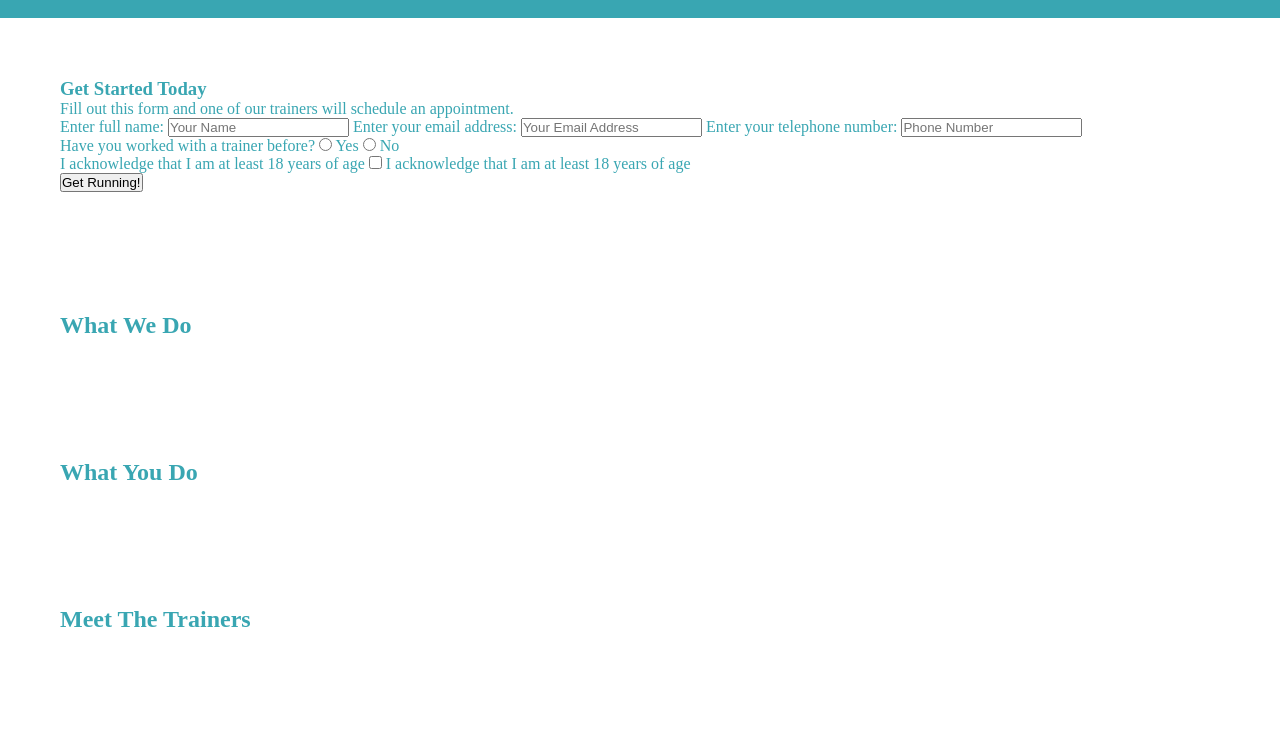
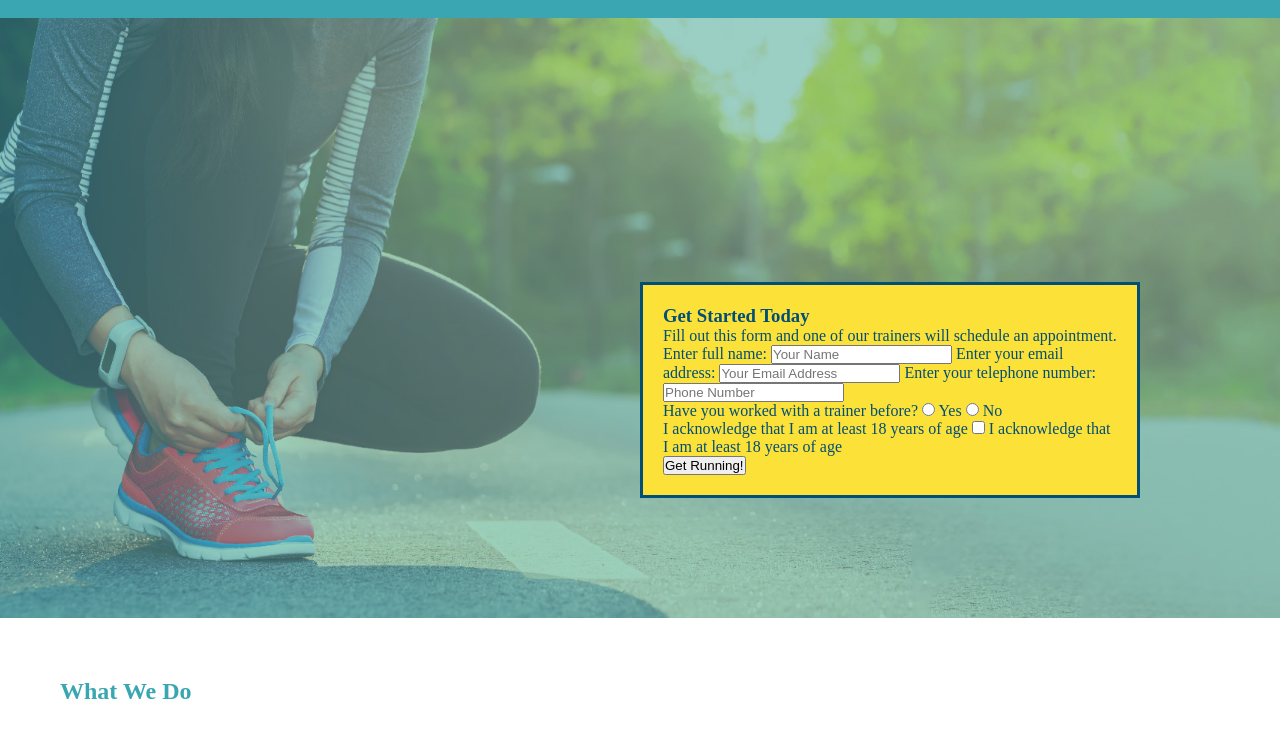
Before and after one commit to CullerWhale/run-buddy, a plain HTML site: page index.html in a window 1280 px wide. Shown: the part 64-800 px from the top of the page. Drawn offline with Linux system fonts and the light colour scheme.

Commit message:
checkpoint

```diff
--- a/assets/css/style.css
+++ b/assets/css/style.css
@@ -3,7 +3,6 @@
     padding: 0;
     box-sizing: border-box;
 }
-
 
 body {
     /*comment*/
@@ -71,5 +70,30 @@ footer a {
 }
 
 section {
+    padding:60px;
+}
+
+/* Hero Style Start */
+.hero {
     padding: 60px;
+    background-image: url("../images/hero-bg.jpg");
+    height: 600px;
+    background-size: cover;
+    background-position: center;
+    position: relative;
 }
+/* Hero Style End */
+
+.hero-form {
+    background-color: #fce138;
+    color: #024e76;
+    padding: 20px;
+    width: 500px;
+    /*border-style: solid;
+    border-width: 3px;
+    border-color: #024e76;*/
+    border: 3px solid #024e76;
+    position: absolute;
+    bottom: 120px;
+  right: 140px;
+}
--- a/index.html
+++ b/index.html
@@ -37,8 +37,8 @@
   </header>
 
   <!-- hero/jumbotron -->
-  <section>
-      <div>
+  <section class="hero">
+      <div class="hero-form">
           <h3>Get Started Today</h3>
           <p>Fill out this form and one of our trainers will schedule an appointment.</p>
         <!-- Add form element -->
```
Also changed, not shown: assets/images/hero-bg.jpg (added).
